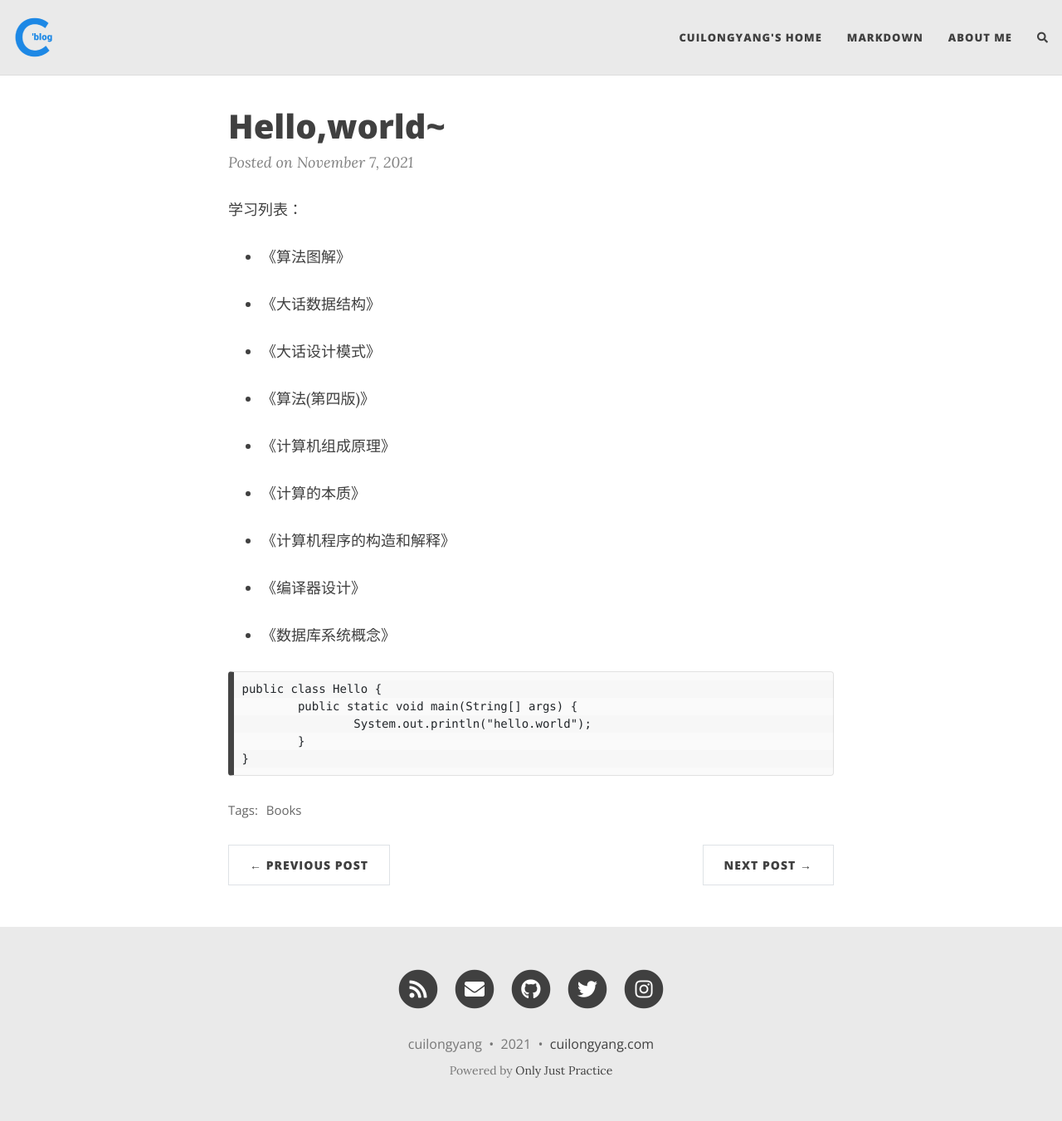
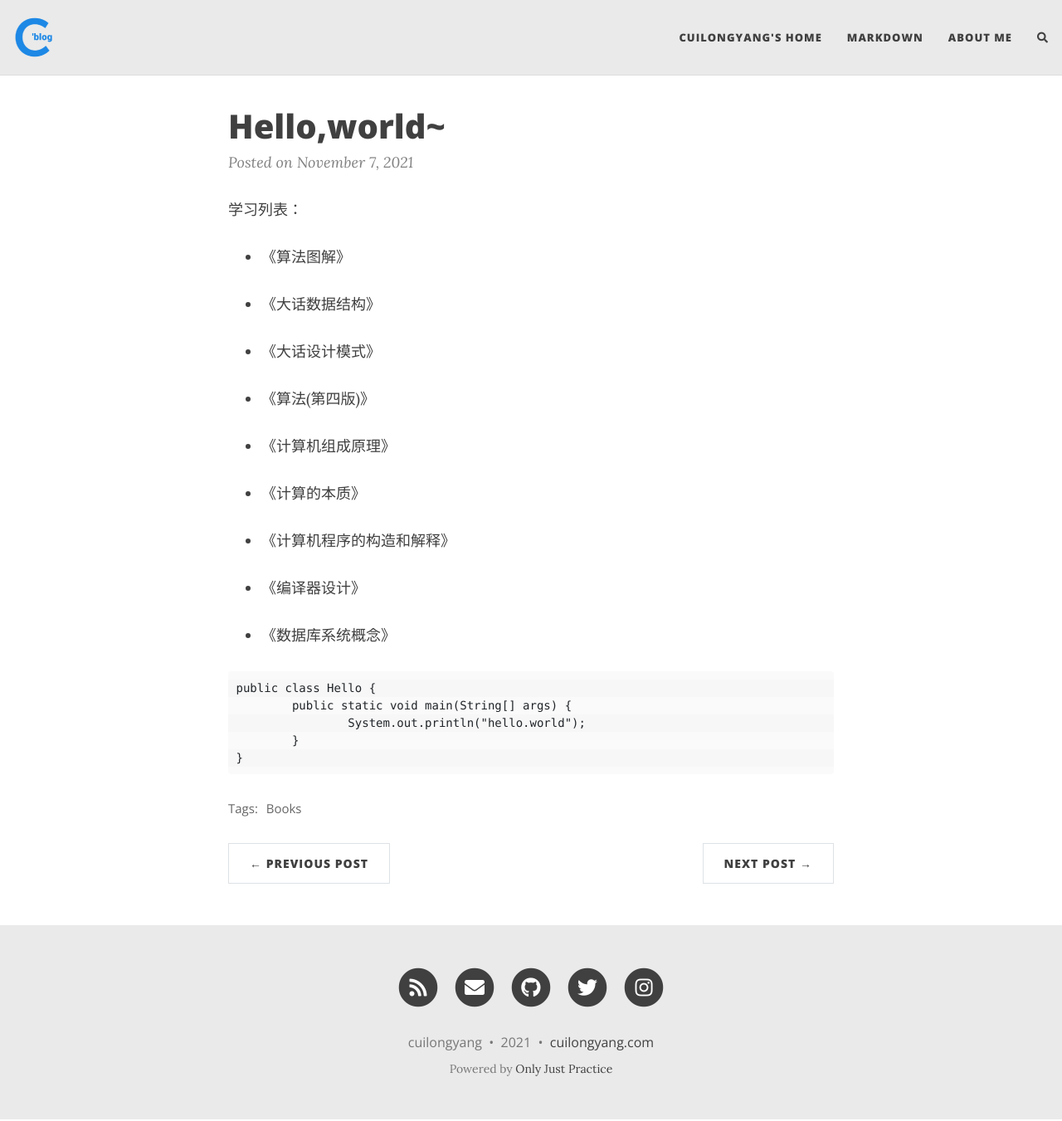
Before and after one commit to cuilongyang/cuilongyang.github.io, a Jekyll site: the page built from _posts/2021-11-07-Helle-world.markdown, in a window 1280 px wide and 1351 px high. Shown: the whole window at 83% size. Built offline with Jekyll 4.4.1, drawn with Linux system fonts in a browser that asks for light colours; nearby versions of some CDN libraries; comment, search, counter and statistics services are not loaded.

Commit message:
Update beautifuljekyll.css

```diff
--- a/assets/css/beautifuljekyll.css
+++ b/assets/css/beautifuljekyll.css
@@ -875,8 +875,6 @@ pre {
     rgba(0,0,0,0.03), rgba(0,0,0,0.03) 1.5em, rgba(0,0,0,0.02) 1.5em, rgba(0,0,0,0.02) 3em);
   background-size: auto 3em;
   background-position-y: 0.625rem;
-  border: 1px solid rgba(0,0,0,0.1);
-  border-left: 0.4375rem solid #444;
 }
 .highlight > pre:not([class~="highlight"]) { /* code block with line number */
   padding: 0;
```
